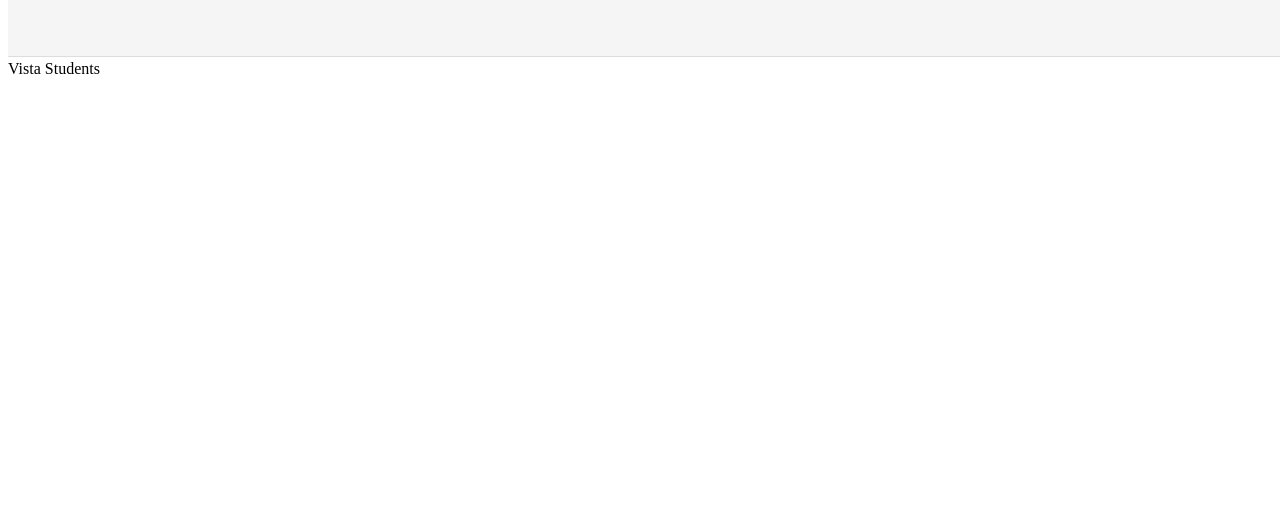
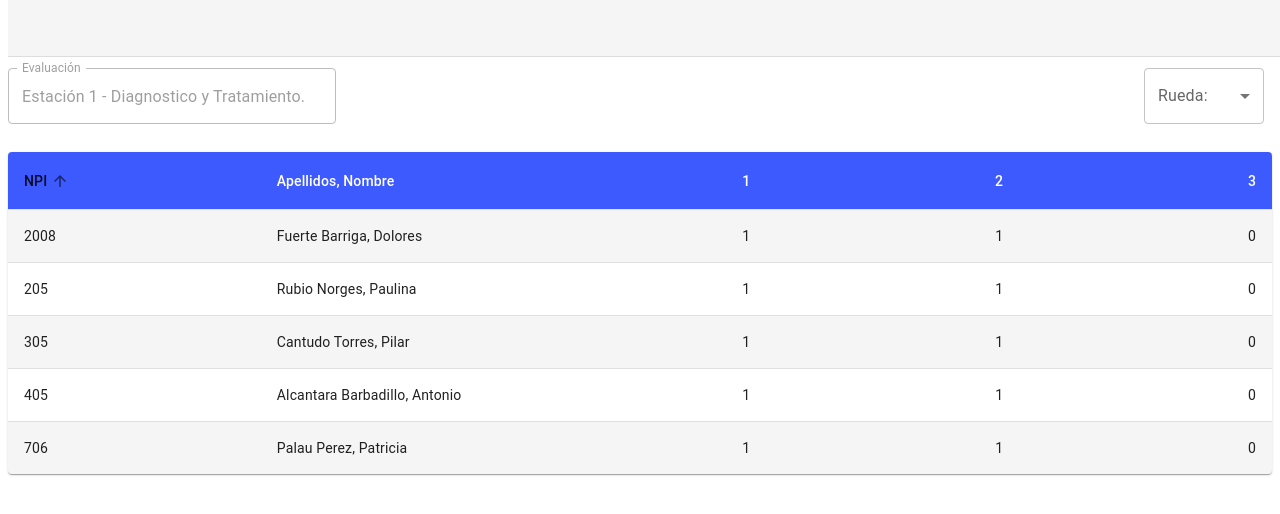
Before and after one commit to sercutos/uvecoe, a React (Vite) app: page /students in a window 1280 px wide. Shown: the top 514 px of the page. Built offline with nearby package versions, Linux system fonts and the light colour scheme; some icons are missing.

Commit message:
Añadido login v1.0

```diff
--- a/src/renderer/components/Toolbar.jsx
+++ b/src/renderer/components/Toolbar.jsx
@@ -28,17 +28,20 @@ export default function Toolbar() {
       <Tooltip title="Home">
         <IconButton><HomeIcon onClick={() => navigate("/")} /></IconButton>
       </Tooltip>
-      <Tooltip title="Upload">
+      <Tooltip title="Settings">
         <IconButton><UploadIcon onClick={() => navigate("/settings")} /></IconButton>
       </Tooltip>
-      <Tooltip title="Save">
+      <Tooltip title="Students">
         <IconButton><SaveIcon onClick={() => navigate("/students")}/></IconButton>
       </Tooltip>
-      <Tooltip title="Grid">
+      <Tooltip title="Questions">
         <IconButton><GridViewIcon onClick={() => navigate("/questions")}/></IconButton>
       </Tooltip>
-      <Tooltip title="Charts">
+      <Tooltip title="Evaluation">
         <IconButton><BarChartIcon onClick={() => navigate("/evaluation")}/></IconButton>
+      </Tooltip>
+      <Tooltip title="Login">
+        <IconButton><BarChartIcon onClick={() => navigate("/login")}/></IconButton>
       </Tooltip>
     </Box>
   );
--- a/src/renderer/components/login.jsx
+++ b/src/renderer/components/login.jsx
@@ -2,22 +2,21 @@
 import React, { useState } from 'react';
 import { TextField, Button, Box, Typography, Paper } from '@mui/material';
 
-export default function Login() {
+export default function Login({ onLogin }) {
+  // Declaración de los valores de estado iniciales
   const [username, setUsername] = useState('');
   const [password, setPassword] = useState('');
-  const [error, setError] = useState('');
+  const [error, setError]       = useState('');
 
-  const handleLogin = async (e) => {
-    e.preventDefault();
-    try {
-      const success = await window.electron.invoke('login', { username, password });
-      if (!success) {
-        setError('Usuario o contraseña incorrectos');
+  const handleSubmit = (e) => {
+      e.preventDefault(); // evita recarga de página
+      // Ejemplo de validación simple
+      if (username === "admin" && password === "1234") {
+        onLogin(); // callback para avisar a la app que el login fue correcto
+      } else {
+        setError("Usuario o contraseña incorrectos");
       }
-    } catch (err) {
-      setError('Error en el login');
-    }
-  };
+    };
 
   return (
     <Box
@@ -33,7 +32,7 @@ export default function Login() {
         <Typography variant="h5" gutterBottom>
           Iniciar sesión
         </Typography>
-        <form onSubmit={handleLogin}>
+        <form onSubmit={handleSubmit}>
           <TextField
             label="Usuario"
             variant="outlined"
--- a/src/renderer/index.jsx
+++ b/src/renderer/index.jsx
@@ -1,12 +1,13 @@
 import React from "react";
 import ReactDOM from "react-dom/client";
-import { BrowserRouter, Routes, Route } from "react-router-dom"; // RUTAS
-import Login from './components/Login';
+import { BrowserRouter, Routes, Route, Navigate } from "react-router-dom"; // RUTAS
 import App from "./App";
 import Settings from "./pages/settings/settings";
 import Questions from "./pages/questions/questions";
 import Students from "./pages/students/students";
 import Evaluation from "./pages/evaluation/evaluation";
+import Loginpage from "./pages/login/login";
+
 import { ThemeProvider, createTheme, CssBaseline } from "@mui/material";
 
 
@@ -16,15 +17,21 @@ const theme = createTheme({
     //mode: "dark",
   },
 });
-/* <Route path="/login" element={<Login />} /> */
+
+function PrivateRoute({ children }) {
+  const isLogged = localStorage.getItem("logged") === "true";
+  return isLogged ? children : <Navigate to="/login" />;
+}
+
 ReactDOM.createRoot(document.getElementById("root")).render(
   <BrowserRouter>
     <Routes>
-      <Route path="/" element={<App />} />
+      <Route path="/" element={ <PrivateRoute><App /></PrivateRoute>} />
        <Route path="/settings" element={<Settings />} />
        <Route path="/questions" element={<Questions />} />
        <Route path="/evaluation" element={<Evaluation />} />
        <Route path="/students" element={<Students />} />
+       <Route path="/login" element={<Loginpage />} />
     </Routes>
   </BrowserRouter>
 
--- a/src/renderer/pages/evaluation/evaluation.jsx
+++ b/src/renderer/pages/evaluation/evaluation.jsx
@@ -1,5 +1,6 @@
 import Toolbar from "../../components/Toolbar";
 import { useNavigate } from "react-router-dom";
+import { FormGroup, FormControlLabel, Switch } from '@mui/material';
 
 export default function Evaluation() {
   const navigate = useNavigate();
@@ -7,7 +8,12 @@ export default function Evaluation() {
     <>
      <Toolbar />
       <div style={{ marginTop: '60px' }}>   {/* Para que el toolbar no tape el contenido */}
-        <p>Vista Evaluation</p>
+
+        <FormGroup>
+          <FormControlLabel control={<Switch defaultChecked />} label="Label" />
+          <FormControlLabel required control={<Switch />} label="Required" />
+          <FormControlLabel disabled control={<Switch />} label="Disabled" />
+        </FormGroup>
       </div>
 
     </>
--- /dev/null
+++ b/src/renderer/pages/login/login.jsx
@@ -0,0 +1,21 @@
+import React from "react";
+import Login from "../../components/Login";
+import { useNavigate } from "react-router-dom";
+
+export default function Loginpage() {
+  const navigate = useNavigate();
+
+  const handleLoginSuccess = () => {
+    localStorage.setItem("logged", "true");
+    navigate("/"); // redirige a la página principal
+  };
+
+  return (
+    <>
+      <Login onLogin={() => {
+        localStorage.setItem("logged", "true");
+        navigate("/");
+      }}  />
+    </>
+  );
+}
--- a/src/renderer/pages/students/students.jsx
+++ b/src/renderer/pages/students/students.jsx
@@ -1,15 +1,165 @@
+import * as React from 'react';
 import Toolbar from "../../components/Toolbar";
 import { useNavigate } from "react-router-dom";
+import { styled } from '@mui/material/styles';
+import TableCell, { tableCellClasses } from '@mui/material/TableCell';
+import {
+  Table, TableBody, TableContainer, TableHead, TableRow, Paper,
+  TableSortLabel, Select, InputLabel, MenuItem, FormControl, TextField
+} from "@mui/material";
+
+
+const StyledTableCell = styled(TableCell)(({ theme }) => ({
+  [`&.${tableCellClasses.head}`]: {
+    backgroundColor: '#3d5afe',
+    color: theme.palette.common.white,
+  },
+  [`&.${tableCellClasses.body}`]: {
+    fontSize: 14,
+  },
+}));
+
+const StyledTableRow = styled(TableRow)(({ theme }) => ({
+  '&:nth-of-type(odd)': {
+    backgroundColor: theme.palette.action.hover,
+  },
+  // hide last border
+  '&:last-child td, &:last-child th': {
+    border: 1,
+  },
+}));
+
+function createData(name, calories, fat, carbs, protein) {
+  return { name, calories, fat, carbs, protein };
+}
+
+const rows = [
+  createData('706', 'Palau Perez, Patricia', 1, 1, 0),
+  createData('405', 'Alcantara Barbadillo, Antonio', 1, 1, 0),
+  createData('2008', 'Fuerte Barriga, Dolores', 1, 1, 0),
+  createData('305', 'Cantudo Torres, Pilar', 1, 1, 0),
+  createData('205', 'Rubio Norges, Paulina', 1, 1, 0),
+];
+
 
 export default function Estudents() {
   const navigate = useNavigate();
+
+  const [order, setOrder] = React.useState('asc');
+  const [orderBy, setOrderBy] = React.useState('name');
+
+  const handleRequestSort = (property) => {
+    const isAsc = orderBy === property && order === 'asc';
+    setOrder(isAsc ? 'desc' : 'asc');
+    setOrderBy(property);
+  };
+
+  function sortRows(array, comparator) {
+    return [...array].sort(comparator);
+  }
+
+  function getComparator(order, orderBy) {
+    return order === 'desc'
+      ? (a, b) => descendingComparator(a, b, orderBy)
+      : (a, b) => -descendingComparator(a, b, orderBy);
+  }
+
+  function descendingComparator(a, b, orderBy) {
+    if (b[orderBy] < a[orderBy]) return -1;
+    if (b[orderBy] > a[orderBy]) return 1;
+    return 0;
+  }
+
+  const sortedRows = sortRows(rows, getComparator(order, orderBy));
+
+  const [age, setAge] = React.useState('');
+  const handleChange = (event) => setAge(event.target.value);
+
   return (
     <>
-     <Toolbar />
-      <div style={{ marginTop: '60px' }}>   {/* Para que el toolbar no tape el contenido */}
-        <p>Vista Students</p>
+      <Toolbar />
+      <div style={{ marginTop: '60px' }}>
+
+        {/* Controles superiores */}
+        <div style={{ display: 'flex', justifyContent: 'space-between', alignItems: 'center', marginBottom: '20px' }}>
+          <TextField
+            id="outlined-basic"
+            label="Evaluación"
+            variant="outlined"
+            value="Estación 1 - Diagnostico y Tratamiento."
+            disabled
+            sx={{
+              width: `${"Estación 1 - Diagnostico y Tratamiento.".length + 2}ch`
+            }}
+            slotProps={{
+              input: { readOnly: true }
+            }}
+          />
+
+          <FormControl sx={{ m: 1, minWidth: 120 }}>
+            <InputLabel id="demo-simple-select-autoWidth-label">Rueda:</InputLabel>
+            <Select
+              labelId="demo-simple-select-label"
+              id="demo-simple-select"
+              value={age}
+              label="Rueda:"
+              onChange={handleChange}
+              sx={{ minWidth: 120 }}
+            >
+              <MenuItem value={0}>Todas</MenuItem>
+              <MenuItem value={1}>1</MenuItem>
+              <MenuItem value={2}>2</MenuItem>
+              <MenuItem value={3}>3</MenuItem>
+            </Select>
+          </FormControl>
+        </div>
+
+        <TableContainer component={Paper}>
+          <Table aria-label="customized table" style={{ tableLayout: 'fixed', width: '100%' }}>
+
+            {/* CABECERA ORDENABLE */}
+            <TableHead>
+              <TableRow>
+                {[
+                  { id: 'name', label: 'NPI', align: 'left' },
+                  { id: 'calories', label: 'Apellidos, Nombre', align: 'left' },
+                  { id: 'fat', label: '1', align: 'right' },
+                  { id: 'carbs', label: '2', align: 'right' },
+                  { id: 'protein', label: '3', align: 'right' },
+                ].map((column) => (
+                  <StyledTableCell
+                    key={column.id}
+                    align={column.align}
+                    sortDirection={orderBy === column.id ? order : false}
+                  >
+                    <TableSortLabel
+                      active={orderBy === column.id}
+                      direction={orderBy === column.id ? order : 'asc'}
+                      onClick={() => handleRequestSort(column.id)}
+                    >
+                      {column.label}
+                    </TableSortLabel>
+                  </StyledTableCell>
+                ))}
+              </TableRow>
+            </TableHead>
+
+            <TableBody>
+              {sortedRows.map((row) => (
+                <StyledTableRow key={row.name}>
+                  <StyledTableCell>{row.name}</StyledTableCell>
+                  <StyledTableCell>{row.calories}</StyledTableCell>
+                  <StyledTableCell align="right">{row.fat}</StyledTableCell>
+                  <StyledTableCell align="right">{row.carbs}</StyledTableCell>
+                  <StyledTableCell align="right">{row.protein}</StyledTableCell>
+                </StyledTableRow>
+              ))}
+            </TableBody>
+
+          </Table>
+        </TableContainer>
+
       </div>
-
     </>
   );
 }
```
